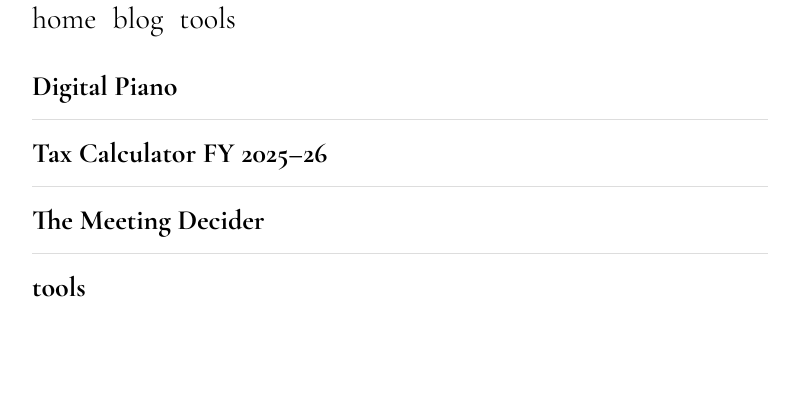
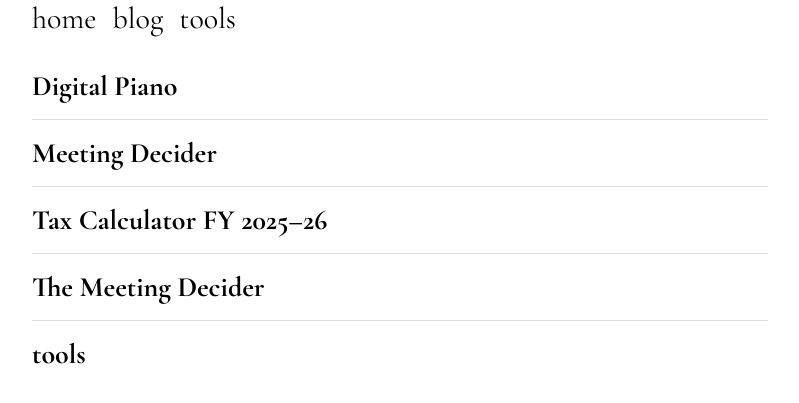
Before and after one commit to harsh-nahar/harsh-nahar.github.io, a Jekyll site: the page built from tools/index.md, in a window 1280 px wide. Shown: the top 403 px of the page, without its empty margins (240-1039 px from the left). Built offline with Jekyll 4.4.1, drawn with Linux system fonts in a browser that asks for light colours.

Commit message:
Update index.html

```diff
--- a/tools/meeting-decider/index.html
+++ b/tools/meeting-decider/index.html
@@ -1,3 +1,8 @@
+---
+layout: default
+title: "Meeting Decider"
+permalink: /tools/meeting-decider/
+---
 <!DOCTYPE html>
 <html lang="en">
 <head>
```
